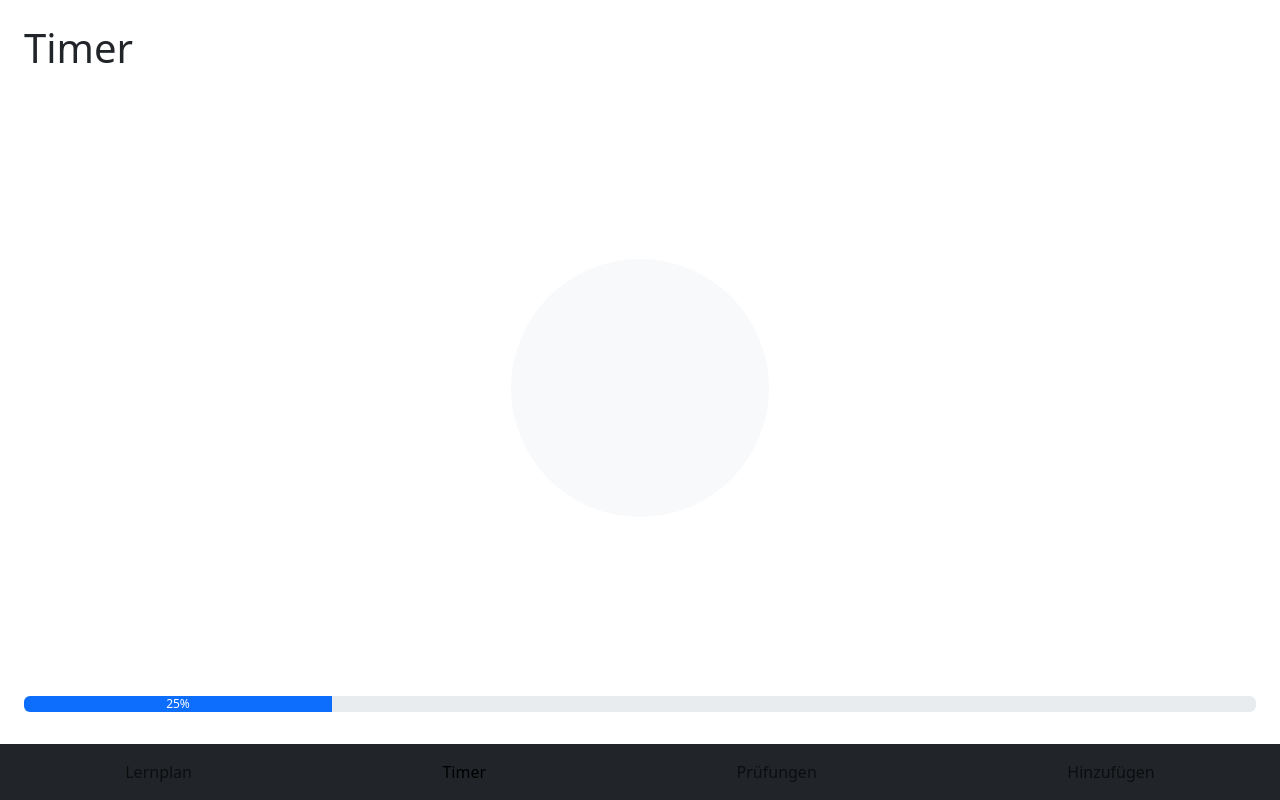
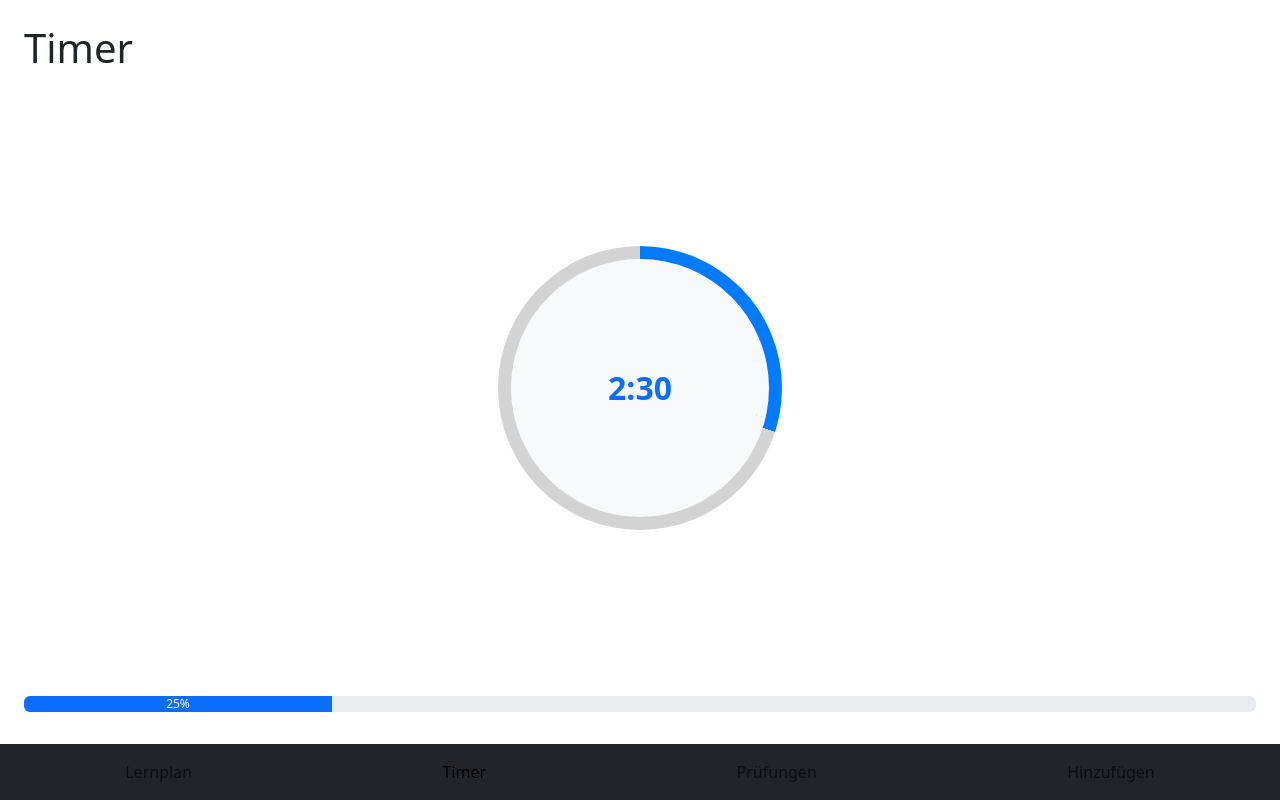
Before and after one commit to cdehnert18/Lernhelfer, a Vue app: page / in a window 1280 px wide. Built offline with nearby package versions, Linux system fonts and the light colour scheme; the HTML template or start-up script is replaced by a standard one.

Commit message:
timer styled

```diff
--- a/src/views/TimerView.vue
+++ b/src/views/TimerView.vue
@@ -2,8 +2,10 @@
   <div class="d-flex flex-column p-4 justify-content-between page">
     <h1>Timer</h1>
 
-    <div class="d-flex justify-content-center d-flex align-items-center h-75">
-      <div class="rounded-circle bg-light h-50 timer"></div>
+    <div class="d-flex justify-content-center align-items-center h-75" style="position: relative;">
+        <div class="rounded-circle bg-light h-50 timer"></div>
+        <div class="time text-primary">2:30</div>
+        <div class="test" style="height: 55%; --percentage: 30;"></div>
     </div>
     <div>
       <div value='20' class="progress">
@@ -17,9 +19,22 @@
 <style scoped>
   .timer {
     aspect-ratio: 1;
+    z-index: 3;
   }
   .page{
     height: 92vh;
   }
-
+  .test{
+    aspect-ratio: 1;
+    border-radius: 100%;
+    position: absolute;
+    z-index: 1;
+    background: conic-gradient(#007bff calc(var(--percentage) * 1%), lightgray 0);
+  }
+  .time{
+    z-index: 4;
+    font-weight: bold;
+    font-size: 2rem;
+    position: absolute;
+  }
 </style>
```
